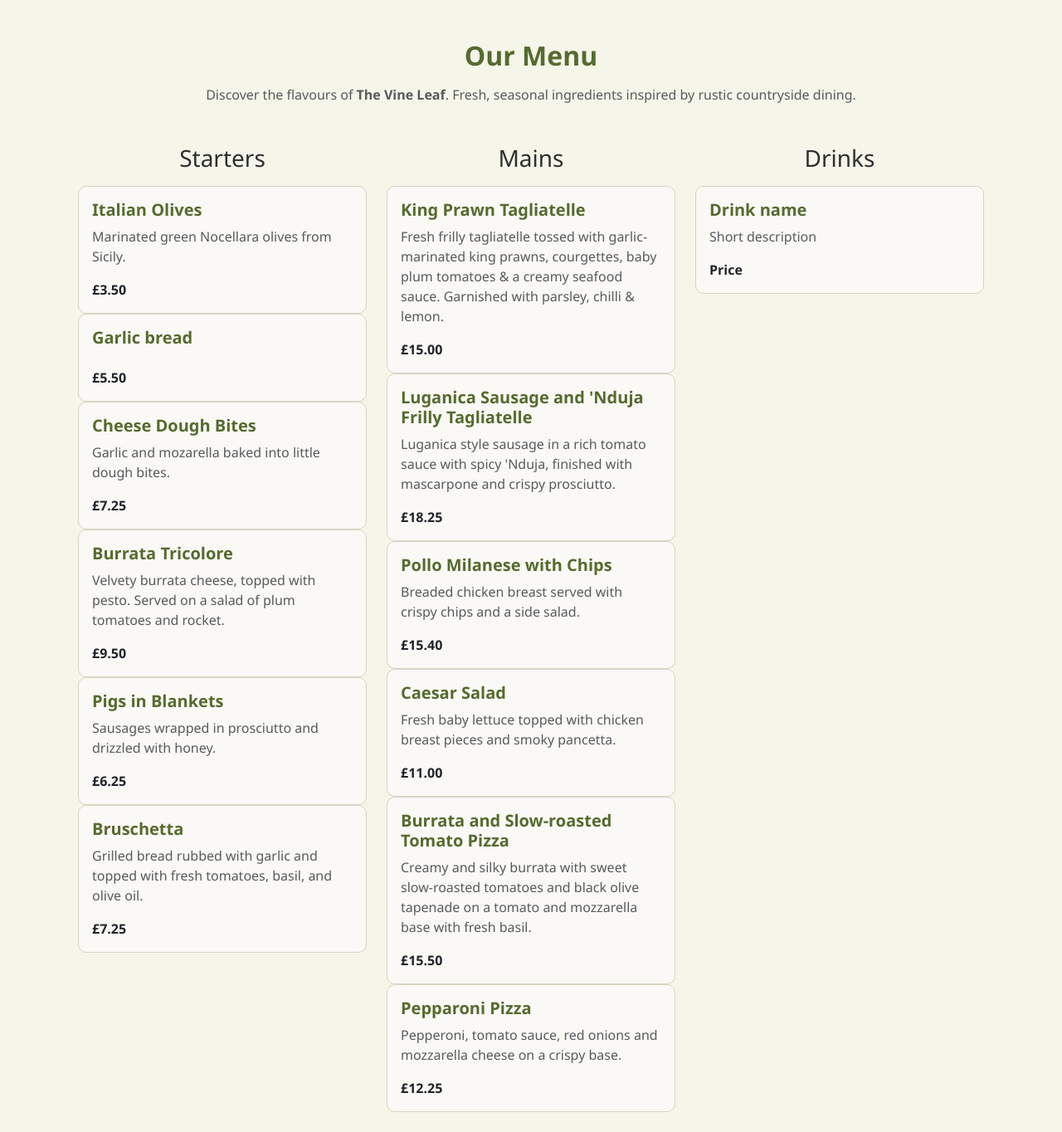
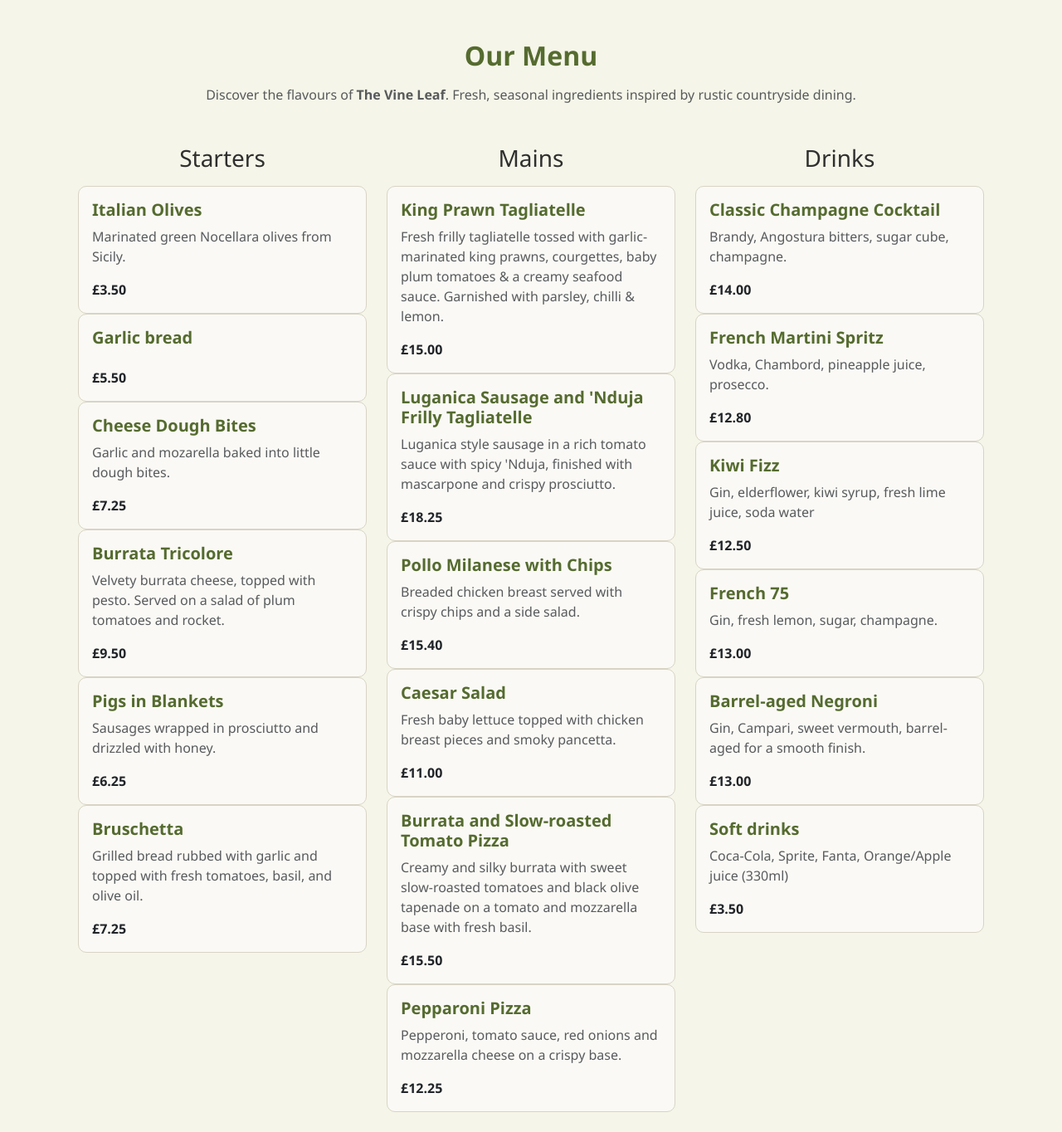
Before and after one commit to llama2409/Vineleaf-Milestone3, a Django app: page /menus/ in a window 1280 px wide. Shown: the part 56-1420 px from the top of the page at 83% size. Run offline with Django 5.2, Linux system fonts and the light colour scheme.

Commit message:
Add drink names, decriptions and prices

```diff
--- a/vine_leaf/templates/menus.html
+++ b/vine_leaf/templates/menus.html
@@ -87,9 +87,34 @@
             <h3 class="text-center mb-3">Drinks</h3>
 
             <div class="card menu-card p-3">
-                <h5>Drink name</h5>
-                <p class="text-muted">Short description</p>
-                <strong>Price</strong>
+                <h5>Classic Champagne Cocktail</h5>
+                <p class="text-muted">Brandy, Angostura bitters, sugar cube, champagne.</p>
+                <strong>£14.00</strong>
+            </div>
+            <div class="card menu-card p-3">
+                <h5>French Martini Spritz</h5>
+                <p class="text-muted">Vodka, Chambord, pineapple juice, prosecco.</p>
+                <strong>£12.80</strong>
+            </div>
+            <div class="card menu-card p-3">
+                <h5>Kiwi Fizz</h5>
+                <p class="text-muted">Gin, elderflower, kiwi syrup, fresh lime juice, soda water</p>
+                <strong>£12.50</strong>
+            </div>
+            <div class="card menu-card p-3">
+                <h5>French 75</h5>
+                <p class="text-muted">Gin, fresh lemon, sugar, champagne.</p>
+                <strong>£13.00</strong>
+            </div>
+            <div class="card menu-card p-3">
+                <h5>Barrel-aged Negroni</h5>
+                <p class="text-muted">Gin, Campari, sweet vermouth, barrel-aged for a smooth finish.</p>
+                <strong>£13.00</strong>
+            </div>
+            <div class="card menu-card p-3">
+                <h5>Soft drinks</h5>
+                <p class="text-muted">Coca-Cola, Sprite, Fanta, Orange/Apple juice (330ml)</p>
+                <strong>£3.50</strong>
             </div>
         </div>
 
```
